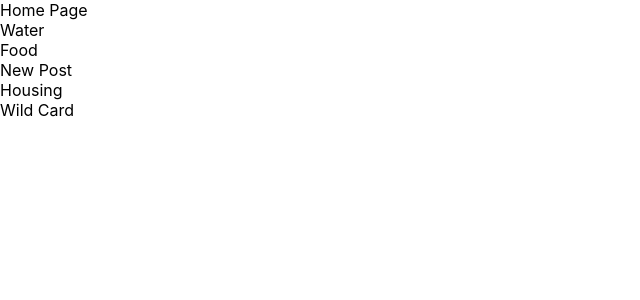
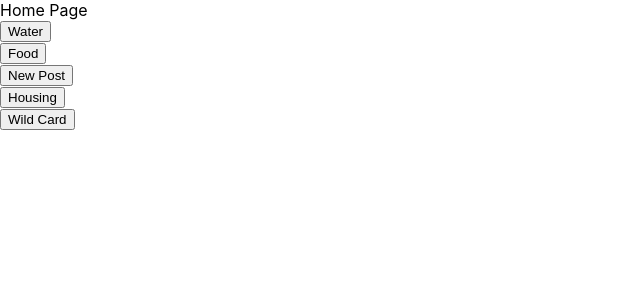
Before and after one commit to fdznoriega/bcwebdev-3, a React (Create React App) app: page / in a window 1280 px wide. Shown: the top 300 px of the page, without its empty margins (0-640 px from the left). Built offline with nearby package versions, Linux system fonts and the light colour scheme.

Commit message:
navbar draft

```diff
--- a/src/components/Navbar.js
+++ b/src/components/Navbar.js
@@ -1,13 +1,42 @@
 
 
 function Navbar(props) {
+
+    function handleNavChange(page){
+        if (props.onNavChange){
+            console.log("Redirecting to: " + page);
+            props.onNavChange(page);
+        }
+    }
+
     return (
         <nav>
-            <div>Water</div>
-            <div>Food</div>
-            <div>New Post</div>
-            <div>Housing</div>
-            <div>Wild Card</div>
+
+            <div>
+                <button onClick={e => handleNavChange("Water")}>
+                    Water
+                </button>
+            </div>
+            <div>
+                <button onClick={e => handleNavChange("Food")}>
+                    Food
+                </button>
+            </div>
+            <div>
+                <button onClick={e => handleNavChange("NewPost")}>
+                    New Post
+                </button>
+            </div>
+            <div>
+                <button onClick={e => handleNavChange("Housing")}>
+                    Housing
+                </button>
+            </div>
+            <div>
+                <button onClick={e => handleNavChange("WildCard")}>
+                    Wild Card
+                </button>
+            </div>
         </nav>
     );
 }
```
